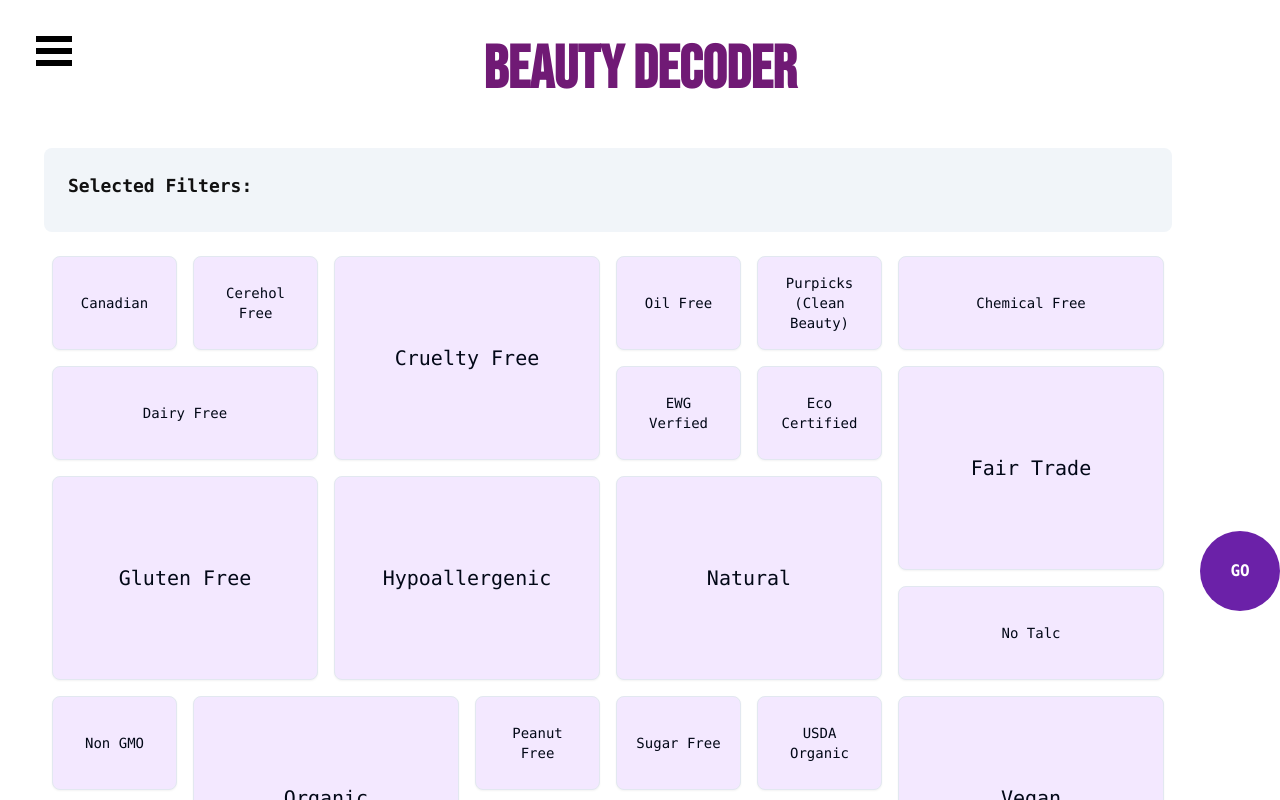
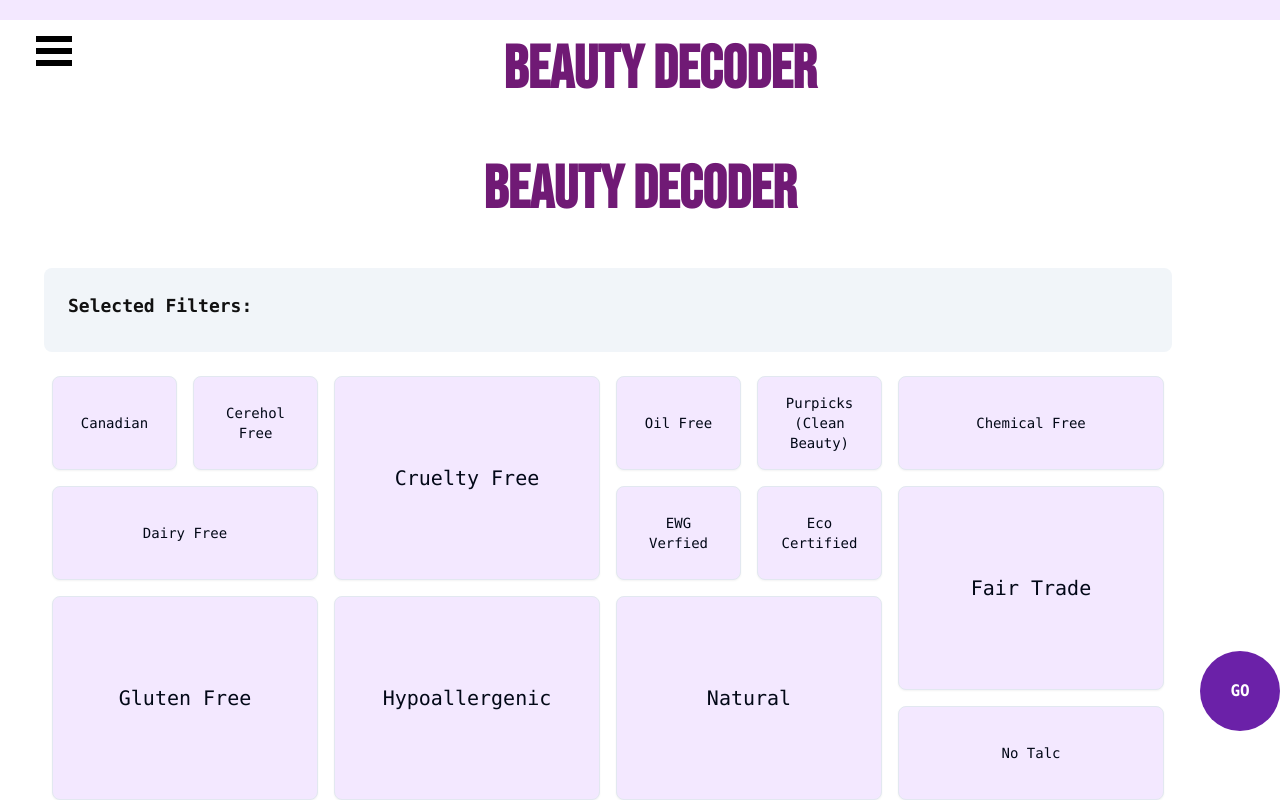
Before and after one commit to Kevasc/beauty-decoder, a Next.js app: page /decoder in a window 1280 px wide. Shown: the top 800 px of the page. Built offline with nearby package versions, Linux system fonts and the light colour scheme.

Commit message:
Added usePathname hook and a rule to ensure it only shows up on the Decoder and About page

```diff
--- a/src/app/client.layout.tsx
+++ b/src/app/client.layout.tsx
@@ -1,9 +1,17 @@
+"use client";
+
+import { usePathname } from "next/navigation";
+import Header from "@/components/Header";
 import NavBar from "@/components/NavBar";
 
 const ClientLayout = ({ children }: { children: React.ReactNode }) => {
+  const pathname = usePathname();
+  const home = "/";
+  console.log("pathname = ", pathname);
   return (
     <section className="bg-white">
       <NavBar />
+      {pathname !== home && <Header />}
       {children}
     </section>
   );
```
